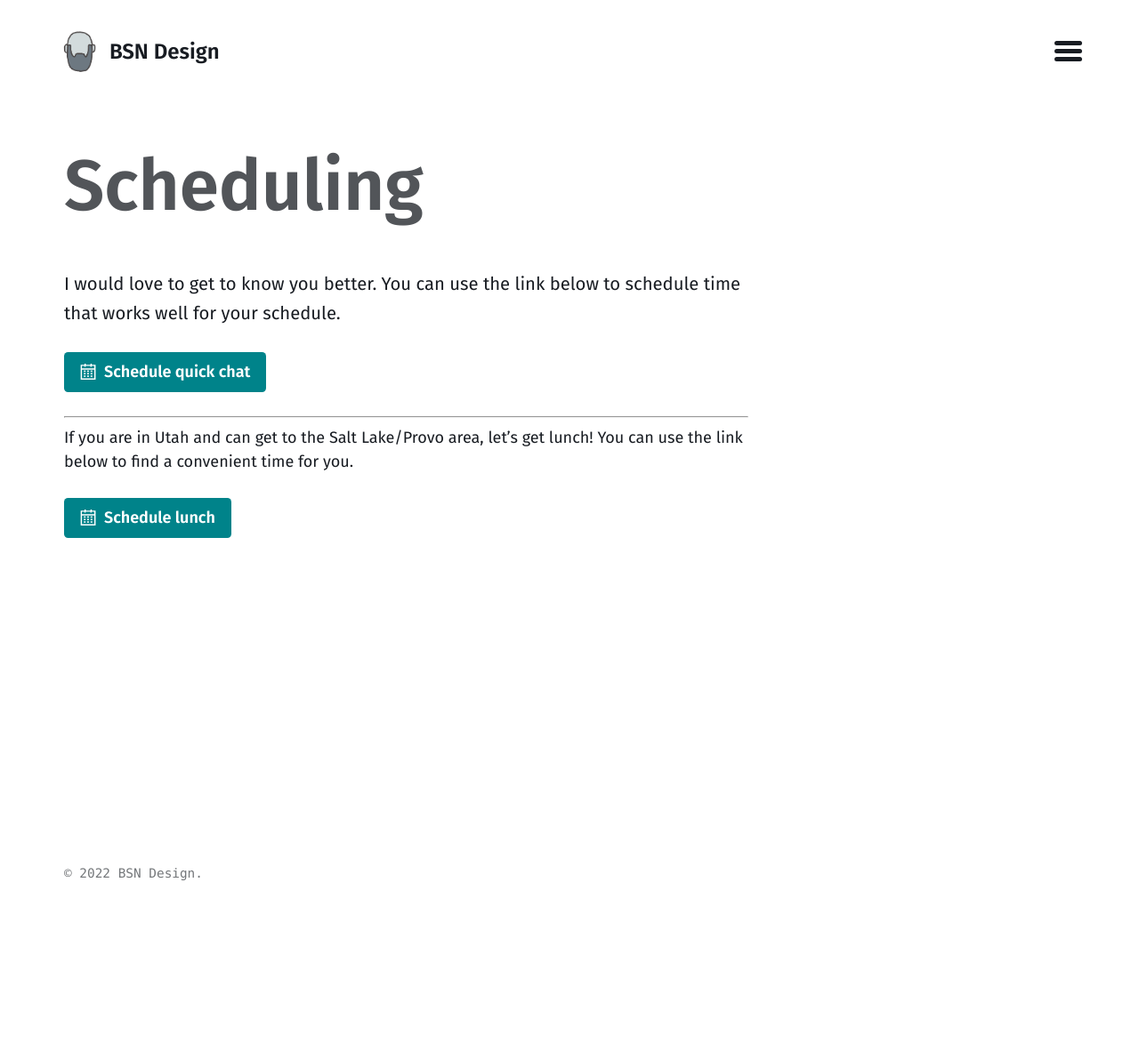
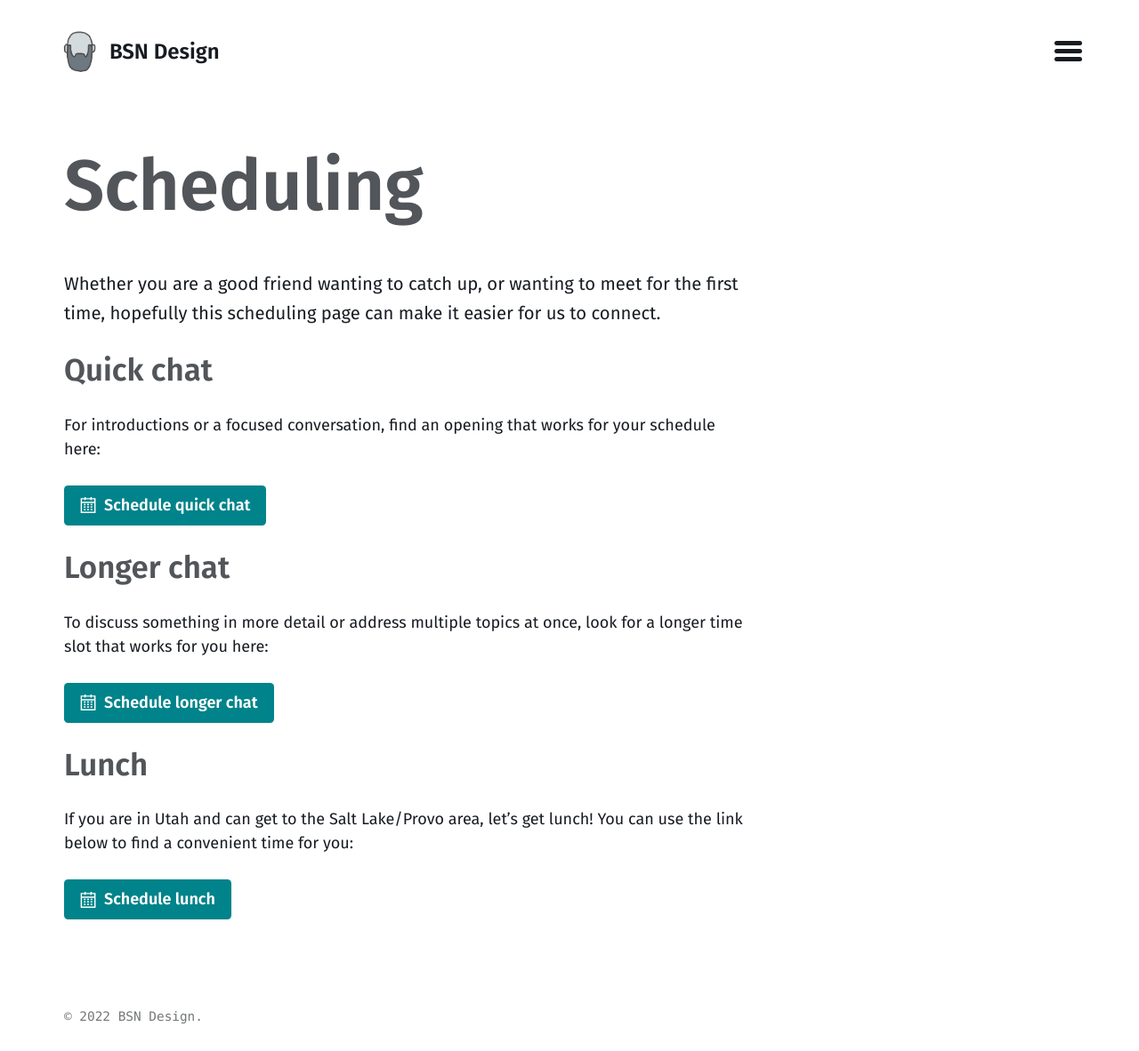
Before and after one commit to bsn-design/bsn-design.github.io, a Jekyll site: the page built from scheduling.md, in a window 1280 px wide. Shown: the whole page at 89% size. Built offline with Jekyll 4.4.1, drawn with Linux system fonts in a browser that asks for light colours; before the commit the page ends 1021 px from its top, so only the background shows below that.

Commit message:
Add additional scheduling option

```diff
--- a/scheduling.md
+++ b/scheduling.md
@@ -4,12 +4,22 @@ title: Scheduling
 permalink: /scheduling/
 ---
 
-I would love to get to know you better. You can use the link below to schedule time that works well for your schedule.
+Whether you are a good friend wanting to catch up, or wanting to meet for the first time, hopefully this scheduling page can make it easier for us to connect.
 
-<p><a target="_blank" href="https://fantastical.app/bennorris/quick-chat" class="btn"><span class="icon">{% include icon-calendar.svg %}</span>Schedule quick chat</a></p>
+## Quick chat
 
-***
+For introductions or a focused conversation, find an opening that works for your schedule here:
 
-If you are in Utah and can get to the Salt Lake/Provo area, let’s get lunch! You can use the link below to find a convenient time for you.
+<a target="_blank" href="https://fantastical.app/bennorris/quick-chat" class="btn"><span class="icon">{% include icon-calendar.svg %}</span>Schedule quick chat</a>
+
+## Longer chat
+
+To discuss something in more detail or address multiple topics at once, look for a longer time slot that works for you here:
+
+<p><a target="_blank" href="https://fantastical.app/bennorris/longer-chat" class="btn"><span class="icon">{% include icon-calendar.svg %}</span>Schedule longer chat</a></p>
+
+## Lunch
+
+If you are in Utah and can get to the Salt Lake/Provo area, let’s get lunch! You can use the link below to find a convenient time for you:
 
 <p><a target="_blank" href="https://fantastical.app/bennorris/lunch" class="btn"><span class="icon">{% include icon-calendar.svg %}</span>Schedule lunch</a></p>
```
